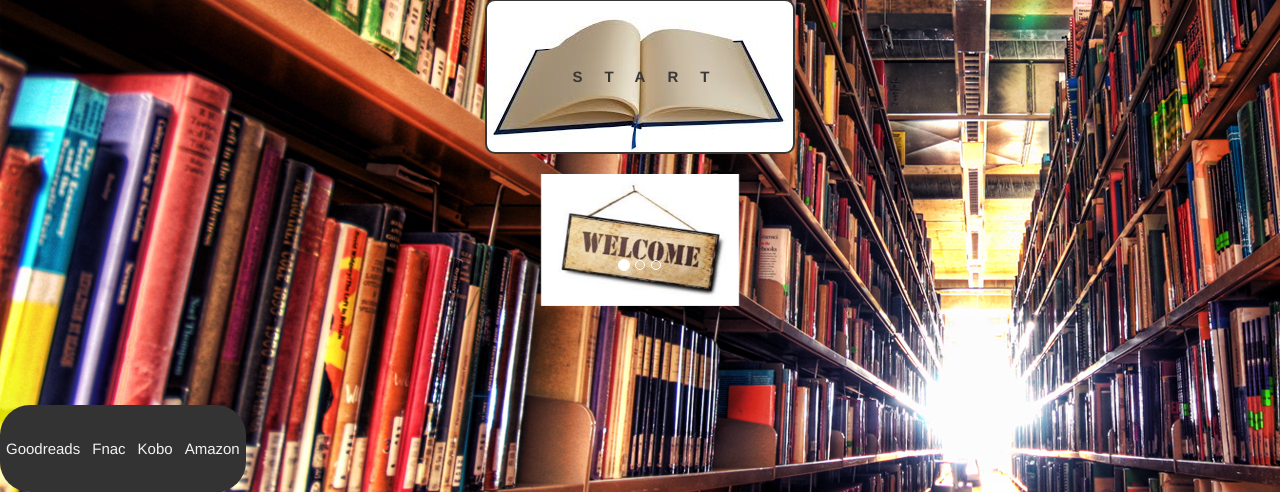
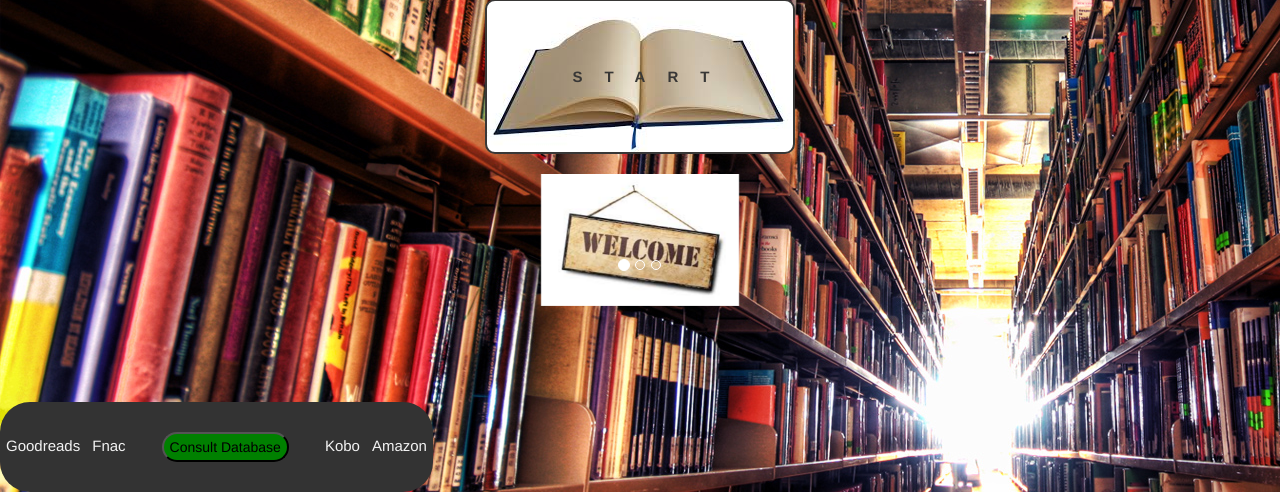
Before and after one commit to dpsoares/tinderbook, a PHP site: page /index.html in a window 1280 px wide. Shown: the part 308-800 px from the top of the page. Run offline with PHP 8.4, Linux system fonts and the light colour scheme.

Commit message:
dia 22-05

```diff
--- a/index.html
+++ b/index.html
@@ -2,7 +2,6 @@
 <html>
 <head>
  <meta charset="utf-8">
- <meta name="viewport" content="width=device-width, scale=0.5">
  <title>Index.html</title>
  <link rel="stylesheet" type="text/css" href="css/bootstrap.css">
  <link rel="stylesheet" type="text/css" href="styles.css">
@@ -58,8 +57,8 @@
       <div id="container" class="row col-sm-10 col-sm-offset-1 bookcontainer">
       </div>
       <div class="clearfix row col-sm-10 col-sm-offset-1">
-        <button type="button" class="btn btn-success btn-lg pull-left like"><span class="glyphicon glyphicon-thumbs-up" aria-hidden="true"></span>Gosto</button>
-        <button type="button" " class="btn btn-danger btn-lg pull-right dislike"><span class="glyphicon glyphicon-thumbs-down" aria-hidden="true"></span>Não Gosto</button>
+        <button type="button" data-opinion="like" class="btn btn-success btn-lg pull-left like"><span class="glyphicon glyphicon-thumbs-up" aria-hidden="true"></span>Gosto</button>
+        <button type="button" data-opinion="dislike" class="btn btn-danger btn-lg pull-right dislike"><span class="glyphicon glyphicon-thumbs-down" aria-hidden="true"></span>Não Gosto</button>
       </div>
     </div>
 
@@ -78,6 +77,15 @@
     <a class="left" href="http://www.fnac.pt/livro/h5?origin=GOOGLE_LIVROS_BD&gclid=CjwKEAjwjPXIBRDhwICRg-DbgHISJADP6QXpRHB9bkzXUZvV611-87K2sqzoRk_7vjnSLrTS1gOtuRoCJKXw_wcB" target="blank">Fnac</a>
     <a class="about" href="https://www.amazon.co.uk/s/ref=nb_sb_noss/261-8534437-3599514?url=search-alias%3Dstripbooks&field-keywords=" target="blank">Amazon</a>
     <a class="about" href="https://www.kobo.com/pt/pt" target="blank">Kobo</a>
+    <button id="consultDb" class="consultdata">Consult Database</button>
+    <!-- search bar -->
+    <!-- <div class="containersearch pull-right">
+    <form class="searchbox">
+        <input type="search" placeholder="Search..." name="search" class="searchbox-input" onkeyup="buttonUp();" required>
+        <input type="submit" class="searchbox-submit" value="GO">
+        <span class="searchbox-icon">GO</span>
+    </form>
+</div> -->
   </footer>
 
 
--- a/js/main.js
+++ b/js/main.js
@@ -1,7 +1,20 @@
+//cria base de dados (nome,versão,descrição,tamanho)
+var db = openDatabase('mydb', '1.0', 'Test DB', 2 * 1024 * 1024);
+//obrigatório antes de qualquer operação na nossa base de dados
+db.transaction(function (tx) {
+		// elimina a tabela
+	tx.executeSql('DROP TABLE books');
+
+	//cria a table se não existir
+    tx.executeSql('CREATE TABLE IF NOT EXISTS books (id unique, opinion)');
+ });
+
+
 function LoadDataWithHTML(book){
 	var HTMLtoInsert = `
 	<div class="Books col-sm-10 col-sm-offset-1">
 	<img>
+	<input type="hidden" class="hiddenFieldId"></input>
 	<h1></h1>
 	<h3></h3>
 	<p></p>
@@ -12,7 +25,7 @@ function LoadDataWithHTML(book){
 	$("h1",$currentBook).text(book.volumeInfo.title);
 	$("p",$currentBook).text(book.volumeInfo.description);
 	$("img",$currentBook).attr("src",book.volumeInfo.imageLinks.thumbnail);
-	$("a.shop",$currentBook).attr("href",book.saleInfo.buyLink);
+	$('.hiddenFieldId',$currentBook).text(book.id);
 
 	var countlike = 0;
 	$(".bookhtml label.countlike").text("Gostos: " + countlike);
@@ -35,6 +48,17 @@ function LoadDataWithHTML(book){
 			$(".borda").hide();
 			$("#stats").show();
 			}
+
+			// vamos buscar o ID ao nosso hiddenfield
+		$id = $('.hiddenFieldId',$parent).text();
+		// vamos buscar a opinion ao nosso custom attribute
+		$opinion = $(this).attr('data-opinion');
+
+
+		db.transaction(function (tx) {
+			//insert na table que criámos
+			tx.executeSql('INSERT INTO books(id, opinion) VALUES(?,?)',[$id, $opinion]);
+		});
 		$parent.fadeOut(200,function(){
 			$parent.removeClass("active");
 			$next.fadeIn(200,function(){
@@ -46,7 +70,6 @@ function LoadDataWithHTML(book){
 		});
 		};
 	});
-
 	var effect = false;
 	$ ("button.like").click(function(){
 		if(!effect){
@@ -61,6 +84,17 @@ function LoadDataWithHTML(book){
 				$(".borda").hide();
 				$("#stats").show();
 			}
+
+			// vamos buscar o ID ao nosso hiddenfield
+		$id2 = $('.hiddenFieldId',$parent).text();
+
+		// vamos buscar a opinion ao nosso custom attribute
+		$opinion = $(this).attr('data-opinion');
+
+		db.transaction(function (tx) {
+			//insert na table que criámos
+			tx.executeSql('INSERT INTO books(id, opinion) VALUES(?,?)',[$id2, $opinion]);
+		});
 			$parent.fadeOut(200,function(){
 				$parent.removeClass("active");
 				$next.fadeIn(200,function(){
@@ -72,11 +106,25 @@ function LoadDataWithHTML(book){
 			});
 		};
 	});
+
 	$("#startButton").click(function(){
 		$("#startPage").hide();
 		$(".borda.active").show();
 	});
 };
+
+	$('#consultDb').click(function(){
+	db.transaction(function (tx) {
+		//buscar todos os resultados da nossa table
+		tx.executeSql('SELECT * FROM books', [], function (tx, results) {
+	   		$.each(results.rows,function(index,item){
+	   			//output de todas as rows/todos os resultados
+				console.log(item);
+			});
+		}, null);
+	});
+});
+
 
 var APIKey = "AIzaSyDpvVpmWlQYfZH4D9AApOFy3wl3_5qWaIU";
 var UserID = "112651269133624807357";
@@ -86,11 +134,54 @@ var ShelfID = "1002";
 $.ajax({
 	url:"https://www.googleapis.com/books/v1/users/" + UserID + "/bookshelves/"
 	+ ShelfID + "/volumes?key=" + APIKey
-
 }).done(function(data){
 	$.each(data.items,function(index,value){
-		console.log(value);
 		LoadDataWithHTML(value);
 	});
 	$(".Books").eq(0).addClass("active");
 });
+
+
+
+
+
+// // searchbar
+//   $(document).ready(function(){
+//             var submitIcon = $('.searchbox-icon');
+//             var inputBox = $('.searchbox-input');
+//             var searchBox = $('.searchbox');
+//             var isOpen = false;
+//             submitIcon.click(function(){
+//                 if(isOpen == false){
+//                     searchBox.addClass('searchbox-open');
+//                     inputBox.focus();
+//                     isOpen = true;
+//                 } else {
+//                     searchBox.removeClass('searchbox-open');
+//                     inputBox.focusout();
+//                     isOpen = false;
+//                 }
+//             });
+//              submitIcon.mouseup(function(){
+//                     return false;
+//                 });
+//             searchBox.mouseup(function(){
+//                     return false;
+//                 });
+//             $(document).mouseup(function(){
+//                     if(isOpen == true){
+//                         $('.searchbox-icon').css('display','block');
+//                         submitIcon.click();
+//                     }
+//                 });
+//         });
+//             function buttonUp(){
+//                 var inputVal = $('.searchbox-input').val();
+//                 inputVal = $.trim(inputVal).length;
+//                 if( inputVal !== 0){
+//                     $('.searchbox-icon').css('display','none');
+//                 } else {
+//                     $('.searchbox-input').val('');
+//                     $('.searchbox-icon').css('display','block');
+//                 }
+//             }
--- a/styles.css
+++ b/styles.css
@@ -70,8 +70,8 @@ p {
 }
 button {
 	color: white;
-	width: 100px;
-	height: 60px;
+
+	height: 40px;
 }
 .Books button {
 	font-size: 12px;
@@ -243,3 +243,95 @@ a.marquee {
   line-height: 5;
 }
 /*Fim barra links*/
+
+#consultDb {
+	color: black;
+	height: 30px;
+	background-color: green;
+	margin: 30px;
+	border-radius: 20px;
+}
+/*searchbar*/
+/*.containersearch{
+    width:200px;
+    margin:20px auto;
+}
+
+.searchbox{
+    position:relative;
+    min-width:50px;
+    width:0%;
+    height:50px;
+    float:right;
+    overflow:hidden;
+
+    -webkit-transition: width 0.3s;
+    -moz-transition: width 0.3s;
+    -ms-transition: width 0.3s;
+    -o-transition: width 0.3s;
+    transition: width 0.3s;
+}
+
+.searchbox-input{
+    top:0;
+    right:0;
+    border:0;
+    outline:0;
+    background:#dcddd8;
+    width:100%;
+    height:50px;
+    margin:0;
+    padding:0px 55px 0px 20px;
+}
+.searchbox-input::-webkit-input-placeholder {
+    color: #d74b4b;
+}
+.searchbox-input:-moz-placeholder {
+    color: #d74b4b;
+}
+.searchbox-input::-moz-placeholder {
+    color: #d74b4b;
+}
+.searchbox-input:-ms-input-placeholder {
+    color: #d74b4b;
+}
+
+.searchbox-icon,
+.searchbox-submit{
+    width:50px;
+    height:50px;
+    display:block;
+    position:absolute;
+    top:0;
+    font-family:verdana;
+    font-size:22px;
+    right:0;
+    padding:0;
+    margin:0;
+    border:0;
+    outline:0;
+    line-height:50px;
+    text-align:center;
+    cursor:pointer;
+    color:#dcddd8;
+    background:#172b3c;
+}
+
+
+.searchbox-open{
+    width:100%;
+}
+
+.byline{
+  position:absolute;
+  top:150px;
+  left:30%;
+  text-align:center;
+  font-size:18px;
+}
+.byline a{
+  text-decoration:none;
+  color: #d74b4b;
+}
+
+*/
```
Lines whose indentation alone changed are shown as unchanged.
